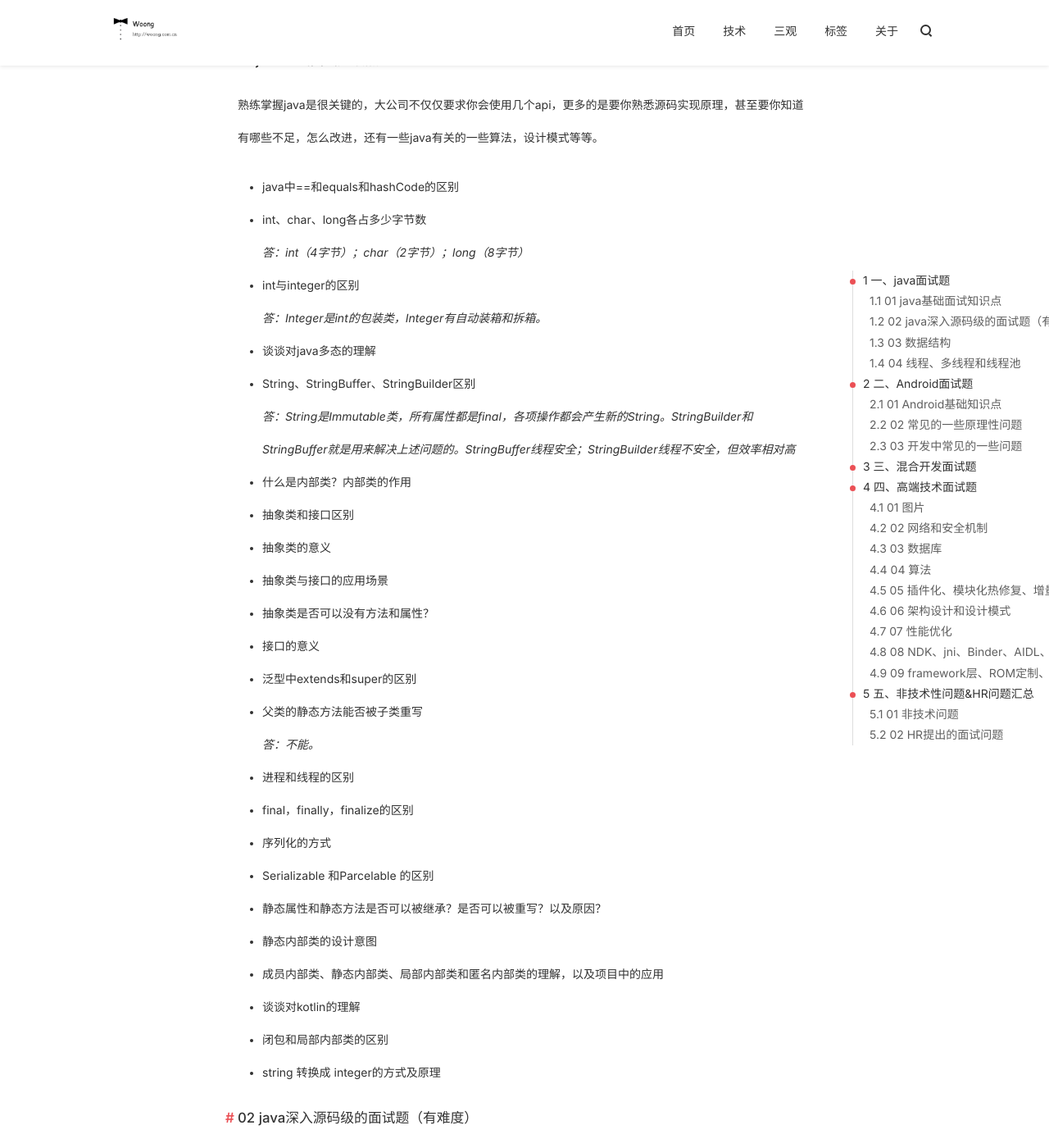
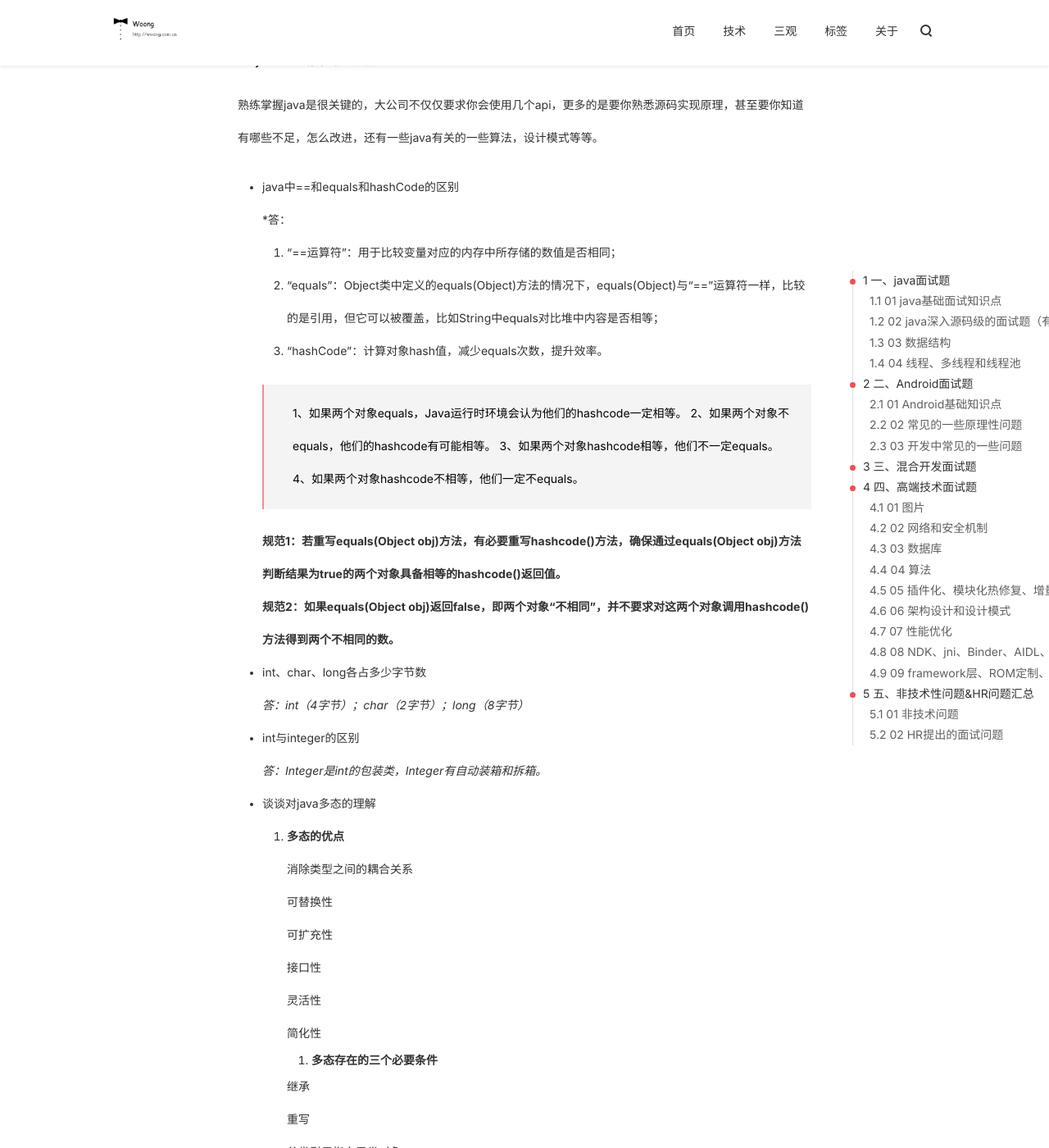
Before and after one commit to j1406493495/j1406493495.github.io, a Jekyll site: the page built from _posts/android/2018-11-05-Android面试题.md, in a window 1280 px wide and 1400 px high, scrolled down 314 px. Shown: the whole window at 82% size. Built offline with Jekyll 4.4.1, drawn with Linux system fonts in a browser that asks for light colours; nearby versions of some CDN libraries; comment, search, counter and statistics services are not loaded.

Commit message:
[Bug XXXX] update answer Cause: None Solution: None Fixed Version: None Branch: None

```diff
--- a/_posts/android/2018-11-05-Android面试题.md
+++ b/_posts/android/2018-11-05-Android面试题.md
@@ -20,6 +20,23 @@ tags:
 
 - java中==和equals和hashCode的区别
 
+  *答：
+
+  1. “==运算符”：用于比较变量对应的内存中所存储的数值是否相同；
+
+  2. “equals”：Object类中定义的equals(Object)方法的情况下，equals(Object)与“==”运算符一样，比较的是引用，但它可以被覆盖，比如String中equals对比堆中内容是否相等；
+
+  3. “hashCode”：计算对象hash值，减少equals次数，提升效率。
+
+  > 1、如果两个对象equals，Java运行时环境会认为他们的hashcode一定相等。
+  > 2、如果两个对象不equals，他们的hashcode有可能相等。
+  > 3、如果两个对象hashcode相等，他们不一定equals。
+  > 4、如果两个对象hashcode不相等，他们一定不equals。
+
+  **规范1：若重写equals(Object obj)方法，有必要重写hashcode()方法，确保通过equals(Object obj)方法判断结果为true的两个对象具备相等的hashcode()返回值。**
+
+  **规范2：如果equals(Object obj)返回false，即两个对象“不相同”，并不要求对这两个对象调用hashcode()方法得到两个不相同的数。**
+
 - int、char、long各占多少字节数
 
   *答：int（4字节）；char（2字节）；long（8字节）*
@@ -29,6 +46,28 @@ tags:
   *答：Integer是int的包装类，Integer有自动装箱和拆箱。*
 
 - 谈谈对java多态的理解
+
+  1. **多态的优点**
+
+     消除类型之间的耦合关系
+
+     可替换性
+
+     可扩充性
+
+     接口性
+
+     灵活性
+
+     简化性
+
+     2. **多态存在的三个必要条件**
+
+     继承
+
+     重写
+
+     父类引用指向子类对象
 
 - String、StringBuffer、StringBuilder区别
 
```
